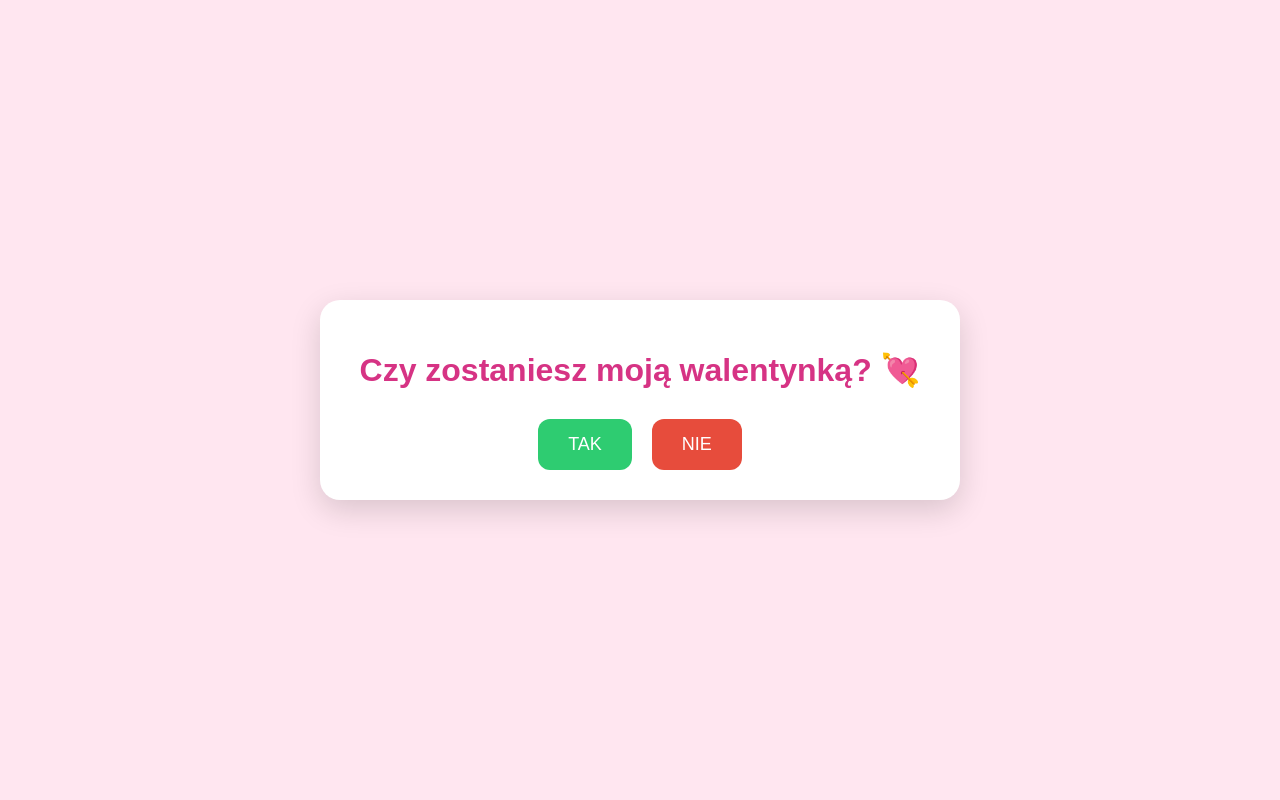
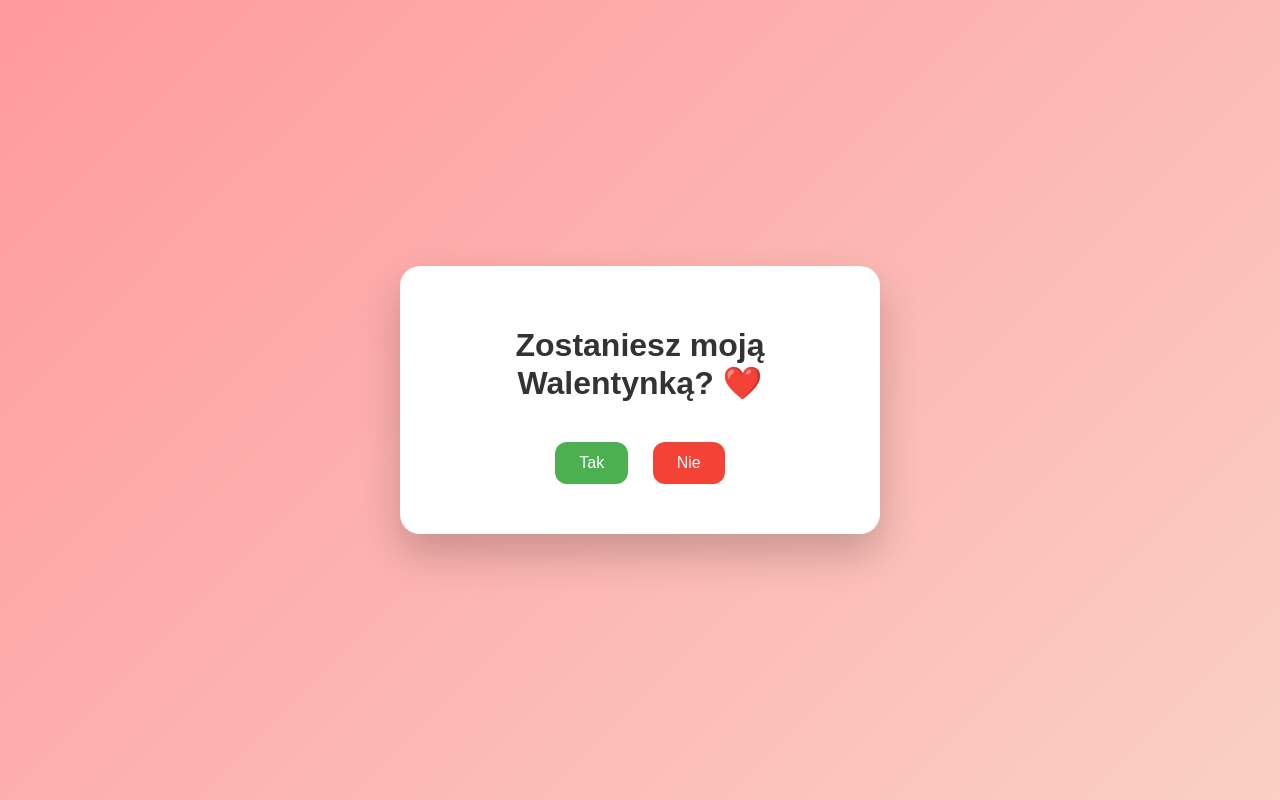
Before and after one commit to luukii06-dotcom/Walentynka-, a plain HTML site: page index.html in a window 1280 px wide. Drawn offline with Linux system fonts and the light colour scheme.

Commit message:
Refactor Valentine's Day card HTML and styles

```diff
--- a/index.html
+++ b/index.html
@@ -1,93 +1,83 @@
 <!DOCTYPE html>
 <html lang="pl">
 <head>
-  <meta charset="UTF-8">
-  <title>Walentynka 💘</title>
+  <meta charset="UTF-8" />
+  <meta name="viewport" content="width=device-width, initial-scale=1.0" />
+  <title>Zostaniesz moją Walentynką?</title>
   <style>
     body {
-      margin: 0;
+      font-family: Arial, sans-serif;
+      background: linear-gradient(135deg, #ff9a9e, #fad0c4);
       height: 100vh;
       display: flex;
+      align-items: center;
       justify-content: center;
-      align-items: center;
-      font-family: Arial, sans-serif;
-      background: #ffe6f0;
+      margin: 0;
     }
-
     .card {
       background: white;
-      padding: 30px 40px;
+      padding: 40px;
       border-radius: 20px;
       text-align: center;
-      box-shadow: 0 10px 30px rgba(0,0,0,0.15);
+      box-shadow: 0 20px 40px rgba(0,0,0,0.2);
+      max-width: 400px;
+      width: 90%;
     }
-
     h1 {
       margin-bottom: 30px;
-      color: #d63384;
+      color: #333;
     }
-
-    .buttons {
-      display: flex;
-      gap: 20px;
-      justify-content: center;
-    }
-
     button {
+      padding: 12px 24px;
+      font-size: 16px;
       border: none;
-      padding: 15px 30px;
-      font-size: 18px;
       border-radius: 12px;
       cursor: pointer;
-      transition: transform 0.3s ease;
+      margin: 10px;
+      transition: all 0.2s ease;
     }
-
     #yes {
-      background: #2ecc71;
+      background: #4CAF50;
       color: white;
     }
-
     #no {
-      background: #e74c3c;
+      background: #f44336;
       color: white;
+      position: relative;
     }
-
-    .success {
-      font-size: 26px;
+    button:hover {
+      transform: scale(1.05);
+    }
+    .message {
+      margin-top: 20px;
+      font-size: 18px;
       color: #e91e63;
+      display: none;
     }
   </style>
 </head>
 <body>
-
-  <div class="card" id="card">
-    <h1>Czy zostaniesz moją walentynką? 💘</h1>
-    <div class="buttons">
-      <button id="yes">TAK</button>
-      <button id="no">NIE</button>
-    </div>
+  <div class="card">
+    <h1>Zostaniesz moją Walentynką? ❤️</h1>
+    <button id="yes">Tak</button>
+    <button id="no">Nie</button>
+    <div class="message" id="msg">Wiedziałem! 💘🥰</div>
   </div>
 
   <script>
-    let scale = 1;
-    const yesBtn = document.getElementById("yes");
-    const noBtn = document.getElementById("no");
-    const card = document.getElementById("card");
+    const noBtn = document.getElementById('no');
+    const yesBtn = document.getElementById('yes');
+    const msg = document.getElementById('msg');
 
-    noBtn.addEventListener("click", () => {
-      scale += 0.2;
-      yesBtn.style.transform = `scale(${scale})`;
+    noBtn.addEventListener('mouseover', () => {
+      const x = Math.random() * 200 - 100;
+      const y = Math.random() * 200 - 100;
+      noBtn.style.transform = `translate(${x}px, ${y}px)`;
     });
 
-    yesBtn.addEventListener("click", () => {
-      card.innerHTML = `
-        <div class="success">
-          💖 Wiedziałem! 💖<br><br>
-          Szczęśliwych Walentynek 😘
-        </div>
-      `;
+    yesBtn.addEventListener('click', () => {
+      msg.style.display = 'block';
     });
   </script>
-
 </body>
 </html>
```
